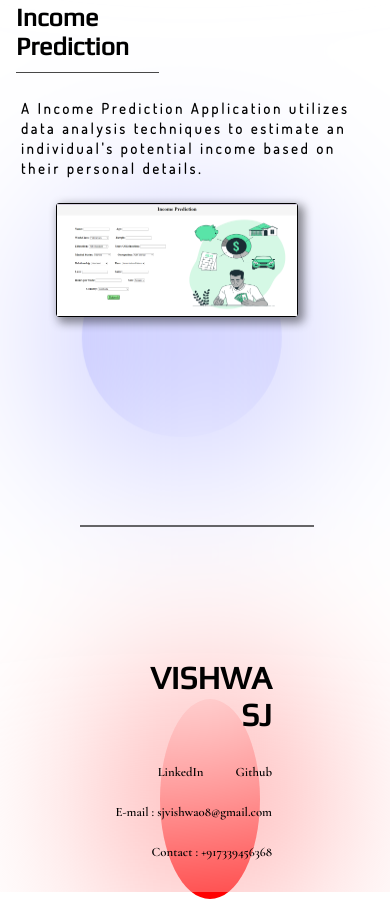
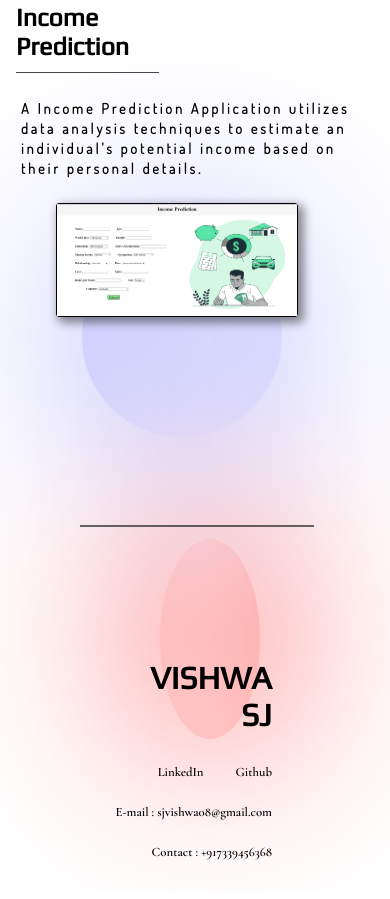
Before and after one commit to vi-s-h-wa/Personal-Portfolio, a plain HTML site: page index.html in a window 390 px wide. Shown: the part 1861-2760 px from the top of the page. Drawn offline with nearby package versions, Linux system fonts and the light colour scheme.

Commit message:
Update personal.css

```diff
--- a/personal.css
+++ b/personal.css
@@ -503,7 +503,7 @@ a{
         }
         .back :nth-child(8){
             background-color: rgb(255, 0, 0);
-            transform: translate(10rem,160rem);
+            transform: translate(10rem,150rem);
         }
         @keyframes dance5{
             0%{
```
